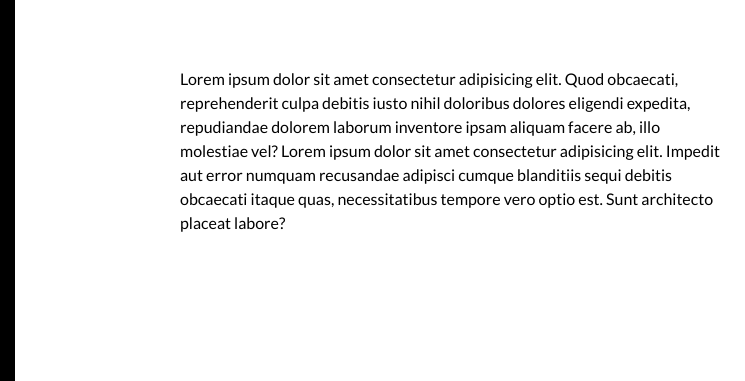
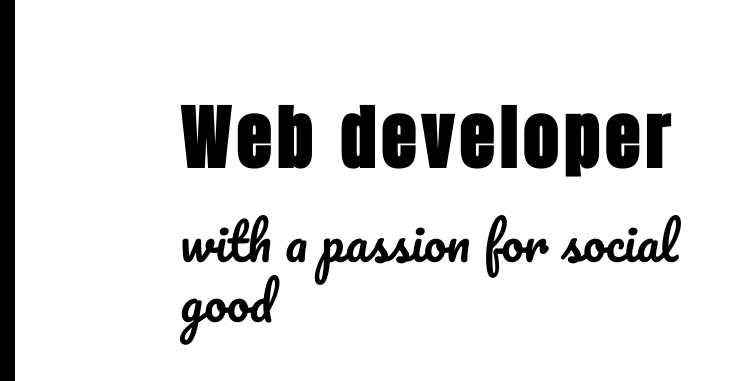
Before and after one commit to Barbi105/Portfolio, a plain HTML site: page index.html in a window 1280 px wide. Shown: the part 215-596 px from the top of the page, 0-745 px from the left. Drawn offline with nearby package versions, Linux system fonts and the light colour scheme; grey boxes are pictures that could not be loaded.

Commit message:
fixed index issue

```diff
--- a/public/home.html
+++ b/index.html
@@ -10,6 +10,7 @@
     <link rel="stylesheet" href="https://maxcdn.bootstrapcdn.com/bootstrap/4.0.0/css/bootstrap.min.css">
     <link href="https://fonts.googleapis.com/css?family=Lato|Open+Sans" rel="stylesheet">
     <link href="https://fonts.googleapis.com/css?family=Anton|Fjalla+One" rel="stylesheet">
+    <link href="https://fonts.googleapis.com/css?family=Pacifico" rel="stylesheet">
     <link rel="stylesheet" type="text/css" href="style/style.css">
     <title>Ontiveros</title>
 </head>
@@ -31,11 +32,8 @@
                 <div class="col-md-1">
                 </div>
                 <div class="col-md-6">
-                    <p>Lorem ipsum dolor sit amet consectetur adipisicing elit. Quod obcaecati, reprehenderit culpa
-                        debitis iusto nihil doloribus dolores eligendi expedita, repudiandae dolorem laborum inventore
-                        ipsam aliquam facere ab, illo molestiae vel? Lorem ipsum dolor sit amet consectetur adipisicing
-                        elit. Impedit aut error numquam recusandae adipisci cumque blanditiis sequi debitis obcaecati
-                        itaque quas, necessitatibus tempore vero optio est. Sunt architecto placeat labore?</p>
+                    <h1 id="web">Web developer</h1>
+                    <h2 id="passion">with a passion for social good</h2>
                 </div>
                 <div class="col-md-4">
                     <img src="../assets/images/me-red.jpeg" id='pic' alt="me, myself and I">
--- a/public/style/style.css
+++ b/style/style.css
@@ -91,3 +91,15 @@ background-color: black;
 form {
   margin-bottom: 100px;
 }
+#web{
+  letter-spacing: 6px;
+  font-family: 'Anton', sans-serif;
+  font-weight: bold;
+  font-size: 70px;
+  margin-bottom: 30px;
+  margin-top: 30px;
+}
+#passion{
+  font-size: 50px;
+  font-family: 'Pacifico', cursive;
+}
```
Also changed, not shown: style/reset.css (renamed from public/style/reset.css).
